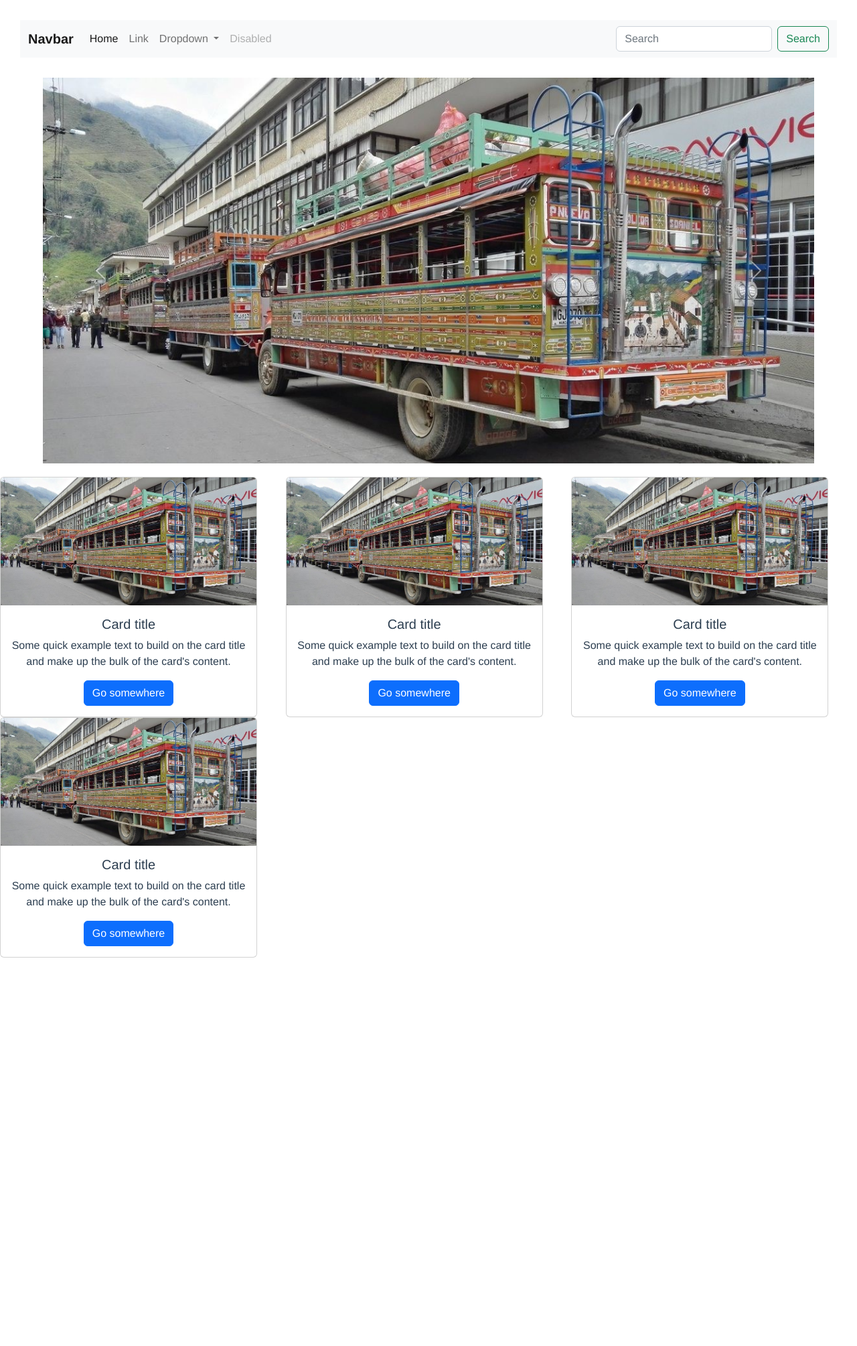
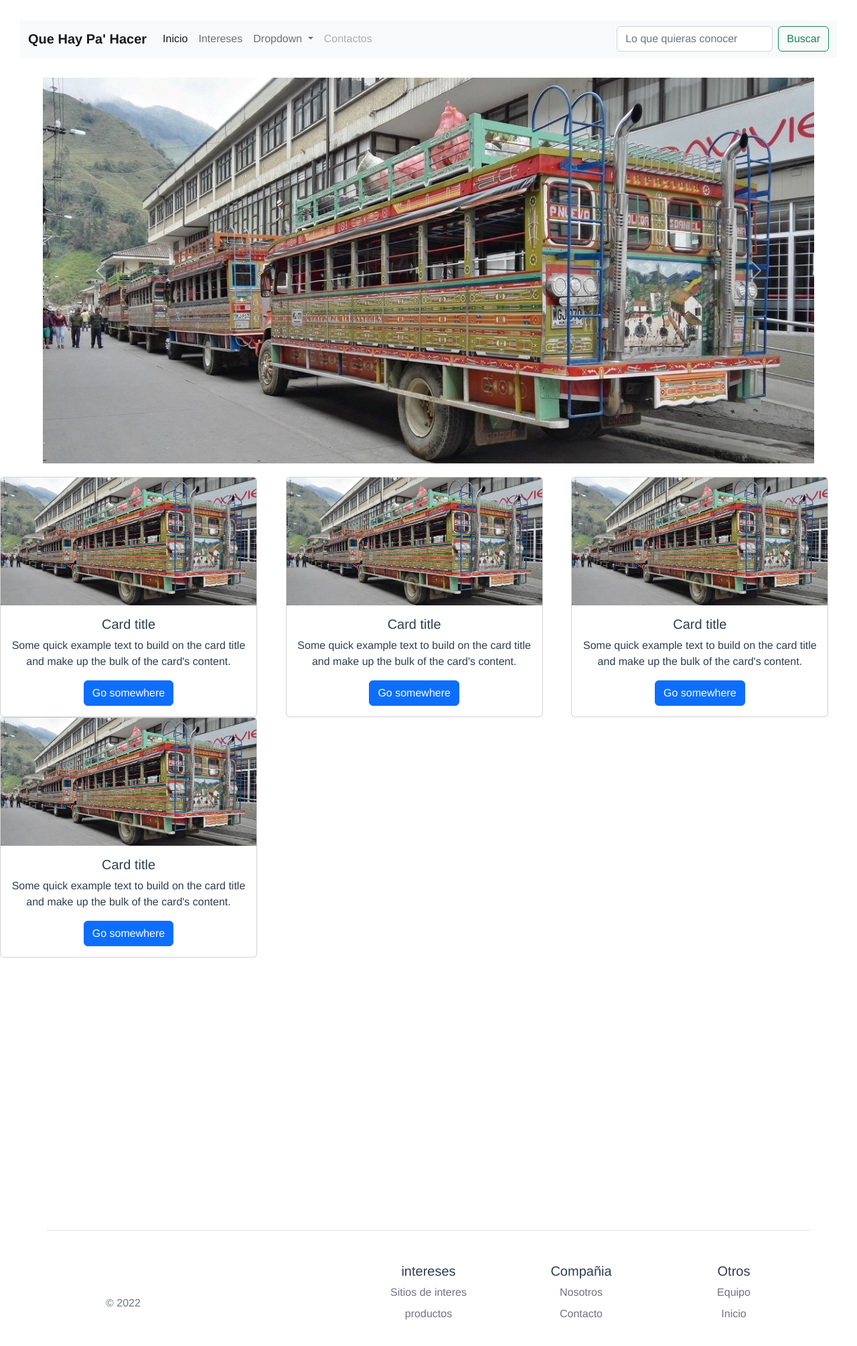
Before and after one commit to ElSebastianLopez/QueHayPaHacer, a Vue app: page / in a window 1280 px wide. Shown: the top 2010 px of the page at 67% size. Before the commit the page ends 1789 px from the top, so only its background shows below. Built offline with nearby package versions, Linux system fonts and the light colour scheme.

Commit message:
Rama vista con 2 vistas nuevas ajustes navbar y footer agregado

```diff
--- a/src/App.vue
+++ b/src/App.vue
@@ -3,14 +3,18 @@
    <HelloWorld/>
   </nav>
   <router-view/>
+  <FooterComponet/>
 </template>
 
 <script>
  import HelloWorld from '@/components/HelloWorld.vue'
+ import FooterComponet from '@/components/FooterComponet.vue'
+
 
   export default {
   components: {
     HelloWorld,
+    FooterComponet,
 }
 }
 </script>
--- /dev/null
+++ b/src/components/FooterComponet.vue
@@ -0,0 +1,57 @@
+<template>
+  <div class="container">
+    <footer
+      class="row row-cols-1 row-cols-sm-2 row-cols-md-5 py-5 my-5 border-top"
+    >
+      <div class="col mb-3">
+        <a
+          href="/"
+          class="d-flex align-items-center mb-3 link-dark text-decoration-none"
+        >
+          <svg class="bi me-2" width="40" height="32">
+            <use xlink:href="#bootstrap" />
+          </svg>
+        </a>
+        <p class="text-muted">&copy; 2022</p>
+      </div>
+
+      <div class="col mb-3"></div>
+
+      <div class="col mb-3">
+        <h5>intereses</h5>
+        <ul class="nav flex-column">
+          <li class="nav-item mb-2">
+            <a href="#" class="nav-link p-0 text-muted">Sitios de interes</a>
+          </li>
+          <li class="nav-item mb-2">
+            <a href="#" class="nav-link p-0 text-muted">productos</a>
+          </li>
+        </ul>
+      </div>
+
+      <div class="col mb-3">
+        <h5>Compañia</h5>
+        <ul class="nav flex-column">
+          <li class="nav-item mb-2">
+            <a href="#" class="nav-link p-0 text-muted">Nosotros</a>
+          </li>
+          <li class="nav-item mb-2">
+            <a href="#" class="nav-link p-0 text-muted">Contacto</a>
+          </li>
+        </ul>
+      </div>
+
+      <div class="col mb-3">
+        <h5>Otros</h5>
+        <ul class="nav flex-column">
+          <li class="nav-item mb-2">
+            <a href="#" class="nav-link p-0 text-muted">Equipo</a>
+          </li>
+          <li class="nav-item mb-2">
+            <a href="#" class="nav-link p-0 text-muted">Inicio</a>
+          </li>
+        </ul>
+      </div>
+    </footer>
+  </div>
+</template>
--- a/src/components/HelloWorld.vue
+++ b/src/components/HelloWorld.vue
@@ -2,17 +2,17 @@
   <div class="">
     <nav class="navbar navbar-expand-lg bg-light">
   <div class="container-fluid">
-    <a class="navbar-brand" href="#">Navbar</a>
+    <a class="navbar-brand" href="#">Que Hay Pa' Hacer</a>
     <button class="navbar-toggler" type="button" data-bs-toggle="collapse" data-bs-target="#navbarSupportedContent" aria-controls="navbarSupportedContent" aria-expanded="false" aria-label="Toggle navigation">
       <span class="navbar-toggler-icon"></span>
     </button>
     <div class="collapse navbar-collapse" id="navbarSupportedContent">
       <ul class="navbar-nav me-auto mb-2 mb-lg-0">
         <li class="nav-item">
-          <a class="nav-link active" aria-current="page" href="/">Home</a>
+          <a class="nav-link active" aria-current="page" href="/">Inicio</a>
         </li>
         <li class="nav-item">
-          <a class="nav-link" href="/about">Link</a>
+          <a class="nav-link" href="../views/InteresCom.vue">Intereses</a>
         </li>
         <li class="nav-item dropdown">
           <a class="nav-link dropdown-toggle" href="#" role="button" data-bs-toggle="dropdown" aria-expanded="false">
@@ -26,12 +26,12 @@
           </ul>
         </li>
         <li class="nav-item">
-          <a class="nav-link disabled">Disabled</a>
+          <a class="nav-link disabled">Contactos</a>
         </li>
       </ul>
       <form class="d-flex" role="search">
-        <input class="form-control me-2" type="search" placeholder="Search" aria-label="Search">
-        <button class="btn btn-outline-success" type="submit">Search</button>
+        <input class="form-control me-2" type="search" placeholder="Lo que quieras conocer" aria-label="Search">
+        <button class="btn btn-outline-success" type="submit">Buscar</button>
       </form>
     </div>
   </div>
```
Also changed, not shown: src/components/CardLugares.vue (added, +18 -0 lines), src/views/InteresCom.vue (added, +17 -0 lines).
